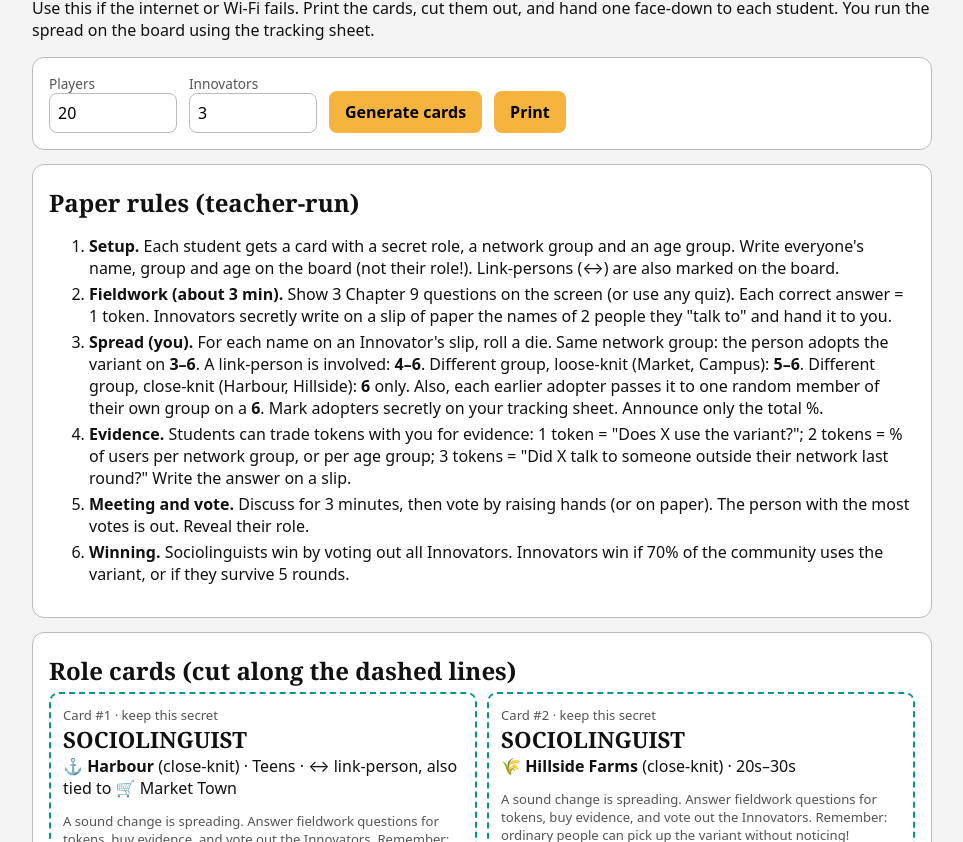
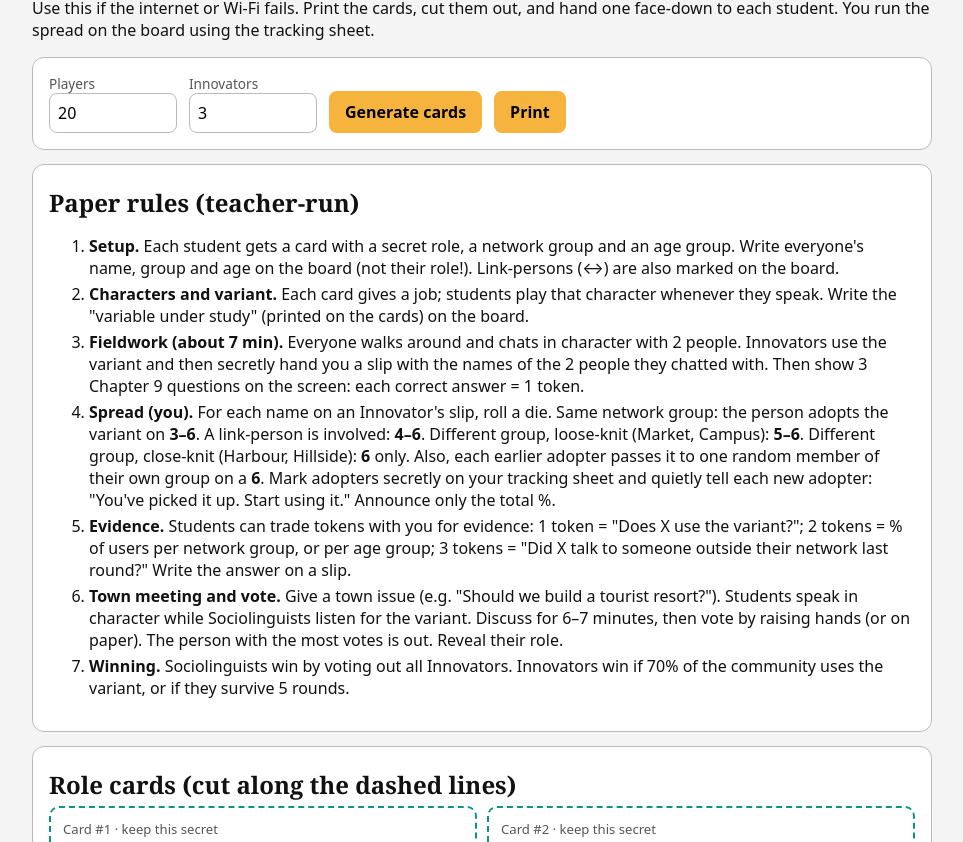
Before and after one commit to danielsbastian-ux/innovators-game, a plain HTML site: page printable.html in a window 1280 px wide. Shown: the part 110-952 px from the top of the page, without its empty margins (158-1121 px from the left). Drawn offline with Linux system fonts and the light colour scheme.

Commit message:
Add files via upload

```diff
--- a/printable.html
+++ b/printable.html
@@ -40,10 +40,11 @@
   <h2>Paper rules (teacher-run)</h2>
   <ol>
     <li><b>Setup.</b> Each student gets a card with a secret role, a network group and an age group. Write everyone's name, group and age on the board (not their role!). Link-persons (↔) are also marked on the board.</li>
-    <li><b>Fieldwork (about 3 min).</b> Show 3 Chapter 9 questions on the screen (or use any quiz). Each correct answer = 1 token. Innovators secretly write on a slip of paper the names of 2 people they "talk to" and hand it to you.</li>
-    <li><b>Spread (you).</b> For each name on an Innovator's slip, roll a die. Same network group: the person adopts the variant on <b>3–6</b>. A link-person is involved: <b>4–6</b>. Different group, loose-knit (Market, Campus): <b>5–6</b>. Different group, close-knit (Harbour, Hillside): <b>6</b> only. Also, each earlier adopter passes it to one random member of their own group on a <b>6</b>. Mark adopters secretly on your tracking sheet. Announce only the total %.</li>
+    <li><b>Characters and variant.</b> Each card gives a job; students play that character whenever they speak. Write the "variable under study" (printed on the cards) on the board.</li>
+    <li><b>Fieldwork (about 7 min).</b> Everyone walks around and chats in character with 2 people. Innovators use the variant and then secretly hand you a slip with the names of the 2 people they chatted with. Then show 3 Chapter 9 questions on the screen: each correct answer = 1 token.</li>
+    <li><b>Spread (you).</b> For each name on an Innovator's slip, roll a die. Same network group: the person adopts the variant on <b>3–6</b>. A link-person is involved: <b>4–6</b>. Different group, loose-knit (Market, Campus): <b>5–6</b>. Different group, close-knit (Harbour, Hillside): <b>6</b> only. Also, each earlier adopter passes it to one random member of their own group on a <b>6</b>. Mark adopters secretly on your tracking sheet and quietly tell each new adopter: "You've picked it up. Start using it." Announce only the total %.</li>
     <li><b>Evidence.</b> Students can trade tokens with you for evidence: 1 token = "Does X use the variant?"; 2 tokens = % of users per network group, or per age group; 3 tokens = "Did X talk to someone outside their network last round?" Write the answer on a slip.</li>
-    <li><b>Meeting and vote.</b> Discuss for 3 minutes, then vote by raising hands (or on paper). The person with the most votes is out. Reveal their role.</li>
+    <li><b>Town meeting and vote.</b> Give a town issue (e.g. "Should we build a tourist resort?"). Students speak in character while Sociolinguists listen for the variant. Discuss for 6–7 minutes, then vote by raising hands (or on paper). The person with the most votes is out. Reveal their role.</li>
     <li><b>Winning.</b> Sociolinguists win by voting out all Innovators. Innovators win if 70% of the community uses the variant, or if they survive 5 rounds.</li>
   </ol>
 </div>
@@ -53,6 +54,9 @@
 <script>
 const GROUPS = [["Harbour","⚓","close-knit"],["Hillside Farms","🌾","close-knit"],["Market Town","🛒","loose-knit"],["Campus","🎓","loose-knit"]];
 const AGES = ["Teens","20s–30s","40s–50s","60+"];
+const JOBS = {"Harbour":["fisher","harbour café owner","boat repairer","ferry deckhand","fish-market seller"],"Hillside Farms":["farmer","cheese maker","village teacher","hillside shop owner","beekeeper"],"Market Town":["phone seller","food-stall owner","bus driver","bank clerk","souvenir-shop owner"],"Campus":["first-year student","linguistics lecturer","campus radio DJ","student union leader","library assistant"]};
+const VARIANTS = ["th-fronting: say 'fink' for think, 'free' for three", "new slang: 'glim' = really good", "tag 'innit?' at the end of sentences", "'this is me: ...' to report what you said", "uptalk: your voice rises at the end of statements"];
+const VARIANT = VARIANTS[Math.floor(Math.random() * VARIANTS.length)];
 const shuffle = a => { a = a.slice(); for (let i = a.length - 1; i > 0; i--) { const j = Math.floor(Math.random() * (i + 1)); [a[i], a[j]] = [a[j], a[i]]; } return a; };
 function gen() {
   const n = Math.max(4, Math.min(40, +document.getElementById('n').value || 20));
@@ -64,10 +68,10 @@ function gen() {
   const card = p => `<div class="card ${p.inn ? 'inn' : 'soc'}">
     <div class="small">Card #${p.no} · keep this secret</div>
     <div class="role">${p.inn ? 'INNOVATOR' : 'SOCIOLINGUIST'}</div>
-    <div><b>${p.group[1]} ${p.group[0]}</b> (${p.group[2]}) · ${p.age}${p.link ? ` · ↔ link-person, also tied to ${p.group === p.link ? '' : p.link[1] + ' ' + p.link[0]}` : ''}</div>
+    <div><b>${p.group[1]} ${p.group[0]}</b> (${p.group[2]}) · ${p.age} · <b>${JOBS[p.group[0]][Math.floor(Math.random() * 5)]}</b>${p.link ? ` · ↔ link-person, also tied to ${p.group === p.link ? '' : p.link[1] + ' ' + p.link[0]}` : ''}</div>
     <p class="small">${p.inn
-      ? `You speak a new variant. Each round, secretly give the teacher 2 names to "talk to". Don't get voted out! Your teammates: card(s) ${people.filter(x => x.inn && x !== p).map(x => '#' + x.no).join(', ') || 'none'}.`
-      : 'A sound change is spreading. Answer fieldwork questions for tokens, buy evidence, and vote out the Innovators. Remember: ordinary people can pick up the variant without noticing!'}</p>
+      ? `You already speak the new way (<b>${VARIANT}</b>). Use it every time you speak! Each round, chat in character with 2 people, then secretly give the teacher their names. Don't get voted out! Your teammates: card(s) ${people.filter(x => x.inn && x !== p).map(x => '#' + x.no).join(', ') || 'none'}.`
+      : `A language change is spreading. Listen for: <b>${VARIANT}</b>. Chat in character, answer fieldwork questions for tokens, buy evidence, and vote out the Innovators. If the teacher tells you that you've picked it up, start using it too!`}</p>
   </div>`;
   const rows = people.map(p => `<tr><td>#${p.no}</td><td></td><td>${p.group[1]} ${p.group[0]}</td><td>${p.age}</td><td>${p.link ? '↔ ' + p.link[0] : ''}</td><td>${p.inn ? '<b>INNOVATOR</b>' : ''}</td><td></td><td></td><td></td><td></td><td></td></tr>`).join('');
   document.getElementById('out').innerHTML = `
```
Also changed, not shown: 1 other file.
